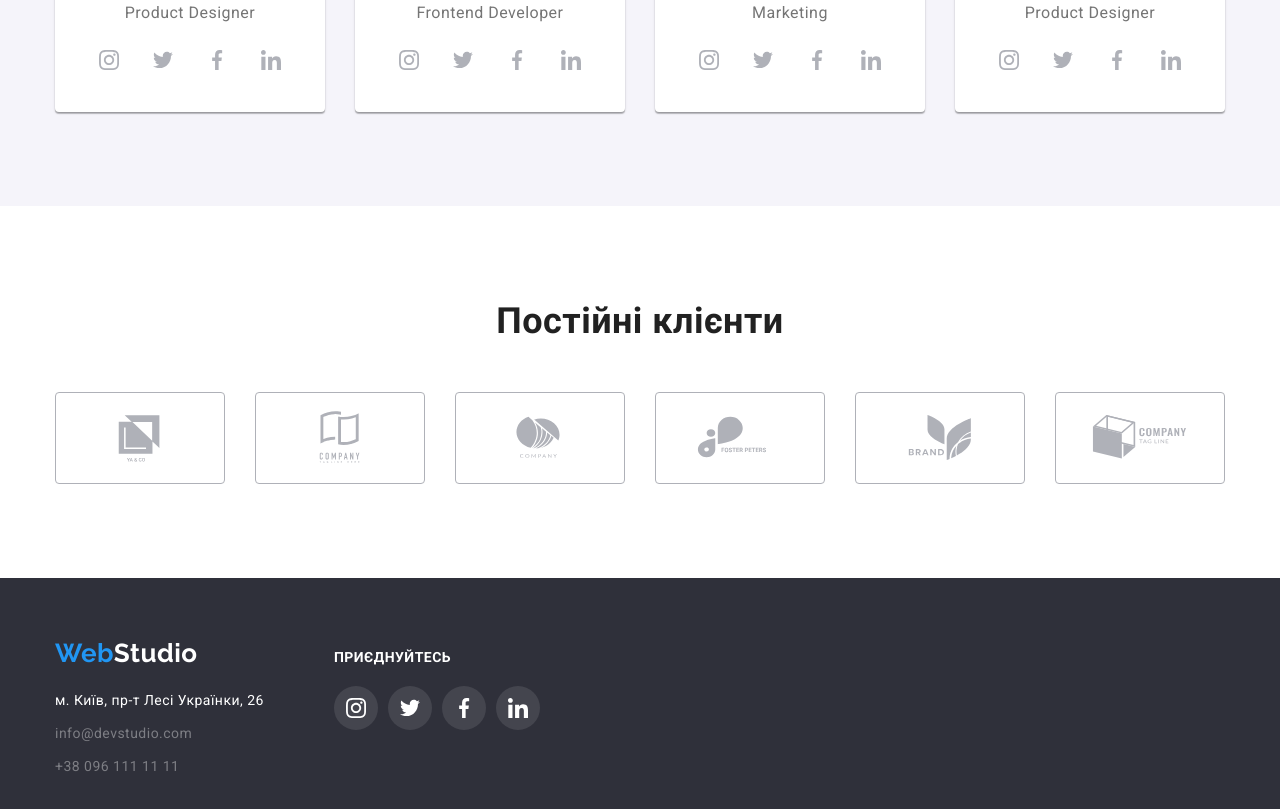
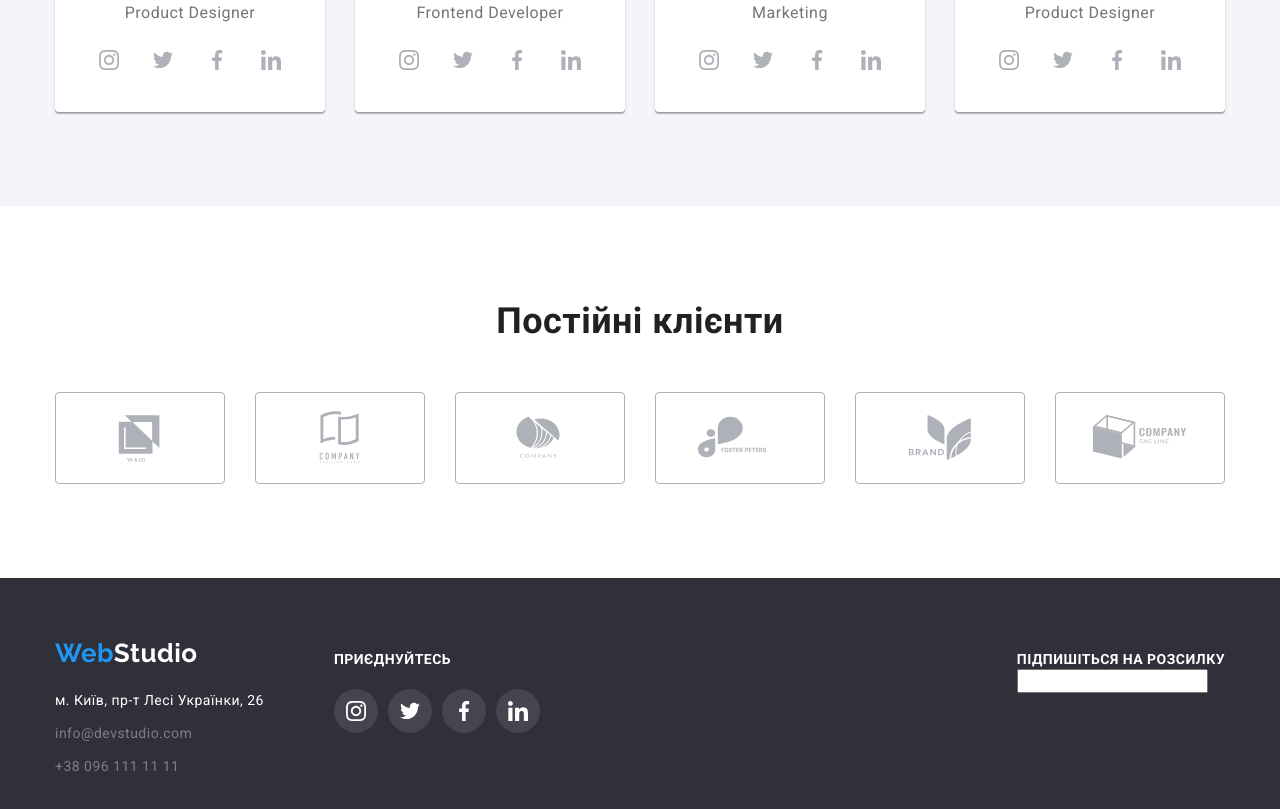
Before and after one commit to DmitriyAlyoshin/goit-markup-hw-06, a plain HTML site: page index.html in a window 1280 px wide. Shown: the part 2099-2908 px from the top of the page. Drawn offline with nearby package versions, Linux system fonts and the light colour scheme.

Commit message:
Input footer

```diff
--- a/css/styles.css
+++ b/css/styles.css
@@ -723,6 +723,7 @@ button {
   grid-template-columns: repeat(4, 1fr);
   column-gap: 10px;
   place-items: center;
+  margin-top: 20px;
 }
 
 .page-footer .list-networks .icon-item {
@@ -751,6 +752,23 @@ button {
 .page-footer .networks .icon-item:hover,
 .page-footer .networks .icon-item:focus {
   background-color: var(--accent-color);
+}
+
+/* -----Footer subscribe!----- */
+
+.page-footer .subscribe {
+  padding-top: 12px;
+  margin-left: auto;
+}
+
+.page-footer .subscribe .title {
+  margin-bottom: 20px;
+
+  font-size: 14px;
+  line-height: 1.14;
+  text-transform: uppercase;
+
+  color: var(--primary-white-color);
 }
 
 /* -----Modal window----- */
--- a/index.html
+++ b/index.html
@@ -373,7 +373,7 @@
             </div>
 
             <div class="networks">
-                <h3 class="title">приєднуйтесь</h3>
+                <b class="title">приєднуйтесь</b>
 
                 <ul class="list list-networks">
                     <li class="item icon-item">
@@ -408,6 +408,14 @@
 
             </div>
 
+            <div class="subscribe">
+                <b class="title">Підпишіться на розсилку</b>
+
+                <form action="">
+                    <input type="text">
+                </form>
+            </div>
+
         </section>
 
     </footer>
```
